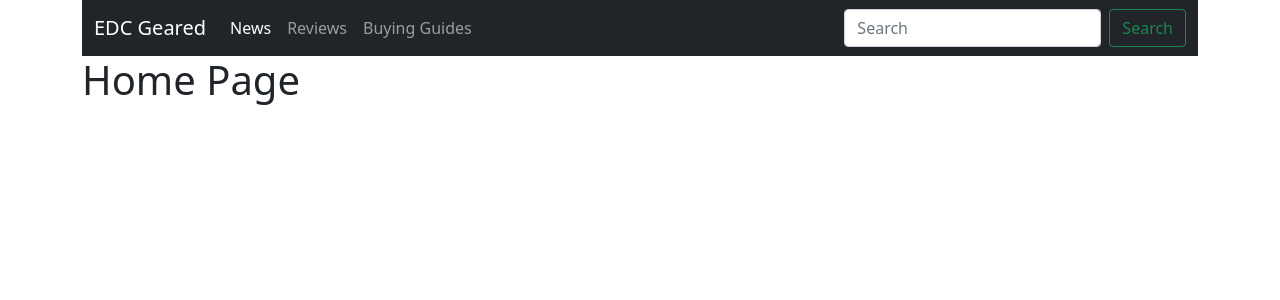
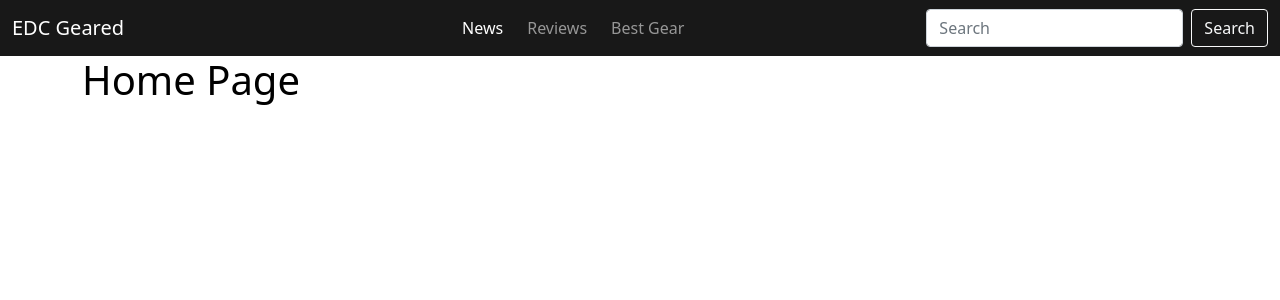
Before and after one commit to PLajus/edc-geared, a Flask app: page / in a window 1280 px wide. Shown: the top 300 px of the page. Run offline with Flask 2, Linux system fonts and the light colour scheme.

Commit message:
chore: move navbar to layout

```diff
--- a/templates/index.html
+++ b/templates/index.html
@@ -1,44 +1,4 @@
 {% extends "layout.html" %} {% block content %}
-<head>
-  <nav class="navbar navbar-expand-lg navbar-dark bg-dark">
-    <div class="container-fluid">
-      <a class="navbar-brand" href="#">EDC Geared</a>
-      <button
-        class="navbar-toggler"
-        type="button"
-        data-bs-toggle="collapse"
-        data-bs-target="#navbarSupportedContent"
-        aria-controls="navbarSupportedContent"
-        aria-expanded="false"
-        aria-label="Toggle navigation"
-      >
-        <span class="navbar-toggler-icon"></span>
-      </button>
-      <div class="collapse navbar-collapse" id="navbarSupportedContent">
-        <ul class="navbar-nav me-auto mb-2 mb-lg-0">
-          <li class="nav-item">
-            <a class="nav-link active" aria-current="page" href="#">News</a>
-          </li>
-          <li class="nav-item">
-            <a class="nav-link" href="#">Reviews</a>
-          </li>
-          <li class="nav-item">
-            <a class="nav-link" href="#">Buying Guides</a>
-          </li>
-        </ul>
-        <form class="d-flex">
-          <input
-            class="form-control me-2"
-            type="search"
-            placeholder="Search"
-            aria-label="Search"
-          />
-          <button class="btn btn-outline-success" type="submit">Search</button>
-        </form>
-      </div>
-    </div>
-  </nav>
-</head>
 <body>
   <h1>Home Page</h1>
 </body>
--- a/templates/layout.html
+++ b/templates/layout.html
@@ -12,6 +12,12 @@
       crossorigin="anonymous"
     />
 
+    <link
+      href="{{ url_for('static', filename='style.css')}}"
+      rel="stylesheet"
+      type="text/css"
+    />
+
     {% if title %}
     <title>{{ title }} | EDC Geared</title>
     {% else %}
@@ -19,7 +25,67 @@
     {% endif %}
   </head>
   <body>
-    <div class="container">{% block content %}{% endblock %}</div>
+    <header>
+      <nav class="navbar navbar-expand-lg navbar-dark">
+        <div class="container-fluid">
+          <a class="navbar-brand me-5" href="{{ url_for('index') }}"
+            >EDC Geared</a
+          >
+          <button
+            class="navbar-toggler"
+            type="button"
+            data-bs-toggle="collapse"
+            data-bs-target="#navbarSupportedContent"
+            aria-controls="navbarSupportedContent"
+            aria-expanded="false"
+            aria-label="Toggle navigation"
+          >
+            <span class="navbar-toggler-icon"></span>
+          </button>
+          <div class="collapse navbar-collapse" id="navbarSupportedContent">
+            <ul class="navbar-nav mx-auto mb-3 mb-lg-0">
+              <li class="nav-item ms-5">
+                <a class="nav-link active" aria-current="page" href="#">News</a>
+              </li>
+              <li class="nav-item mx-2">
+                <a class="nav-link" href="#">Reviews</a>
+              </li>
+              <li class="nav-item">
+                <a class="nav-link" href="#">Best Gear</a>
+              </li>
+            </ul>
+            <!-- TODO: fix icon -->
+            <!-- <ul class="nav navbar-nav navbar-right me-3 mb-3 mb-lg-0">
+              <li>
+                <a href="#"><span class="" aria-hidden="true"></span> Login</a>
+              </li>
+            </ul> -->
+            <form class="d-flex">
+              <input
+                class="form-control me-2"
+                type="search"
+                placeholder="Search"
+                aria-label="Search"
+              />
+              <button class="btn btn-outline-light" type="submit">
+                Search
+              </button>
+            </form>
+          </div>
+        </div>
+      </nav>
+    </header>
+    <main role="main" class="container">
+      <div class="row">
+        <div class="col-md-8">
+      {% with messages = get_flashed_messages(with_categories=true) %}
+      {% if messages %}
+      {% for category, message in messages %}
+      <div class="alert alert-{{ category }}">{{ message }}</div>
+      {% endfor %} {% endif %} {% endwith %} {% block content %}{% endblock %}
+        </div>
+      </div>
+    </div>
     <script
       src="https://cdn.jsdelivr.net/npm/bootstrap@5.1.3/dist/js/bootstrap.bundle.min.js"
       integrity="sha384-ka7Sk0Gln4gmtz2MlQnikT1wXgYsOg+OMhuP+IlRH9sENBO0LRn5q+8nbTov4+1p"
```
